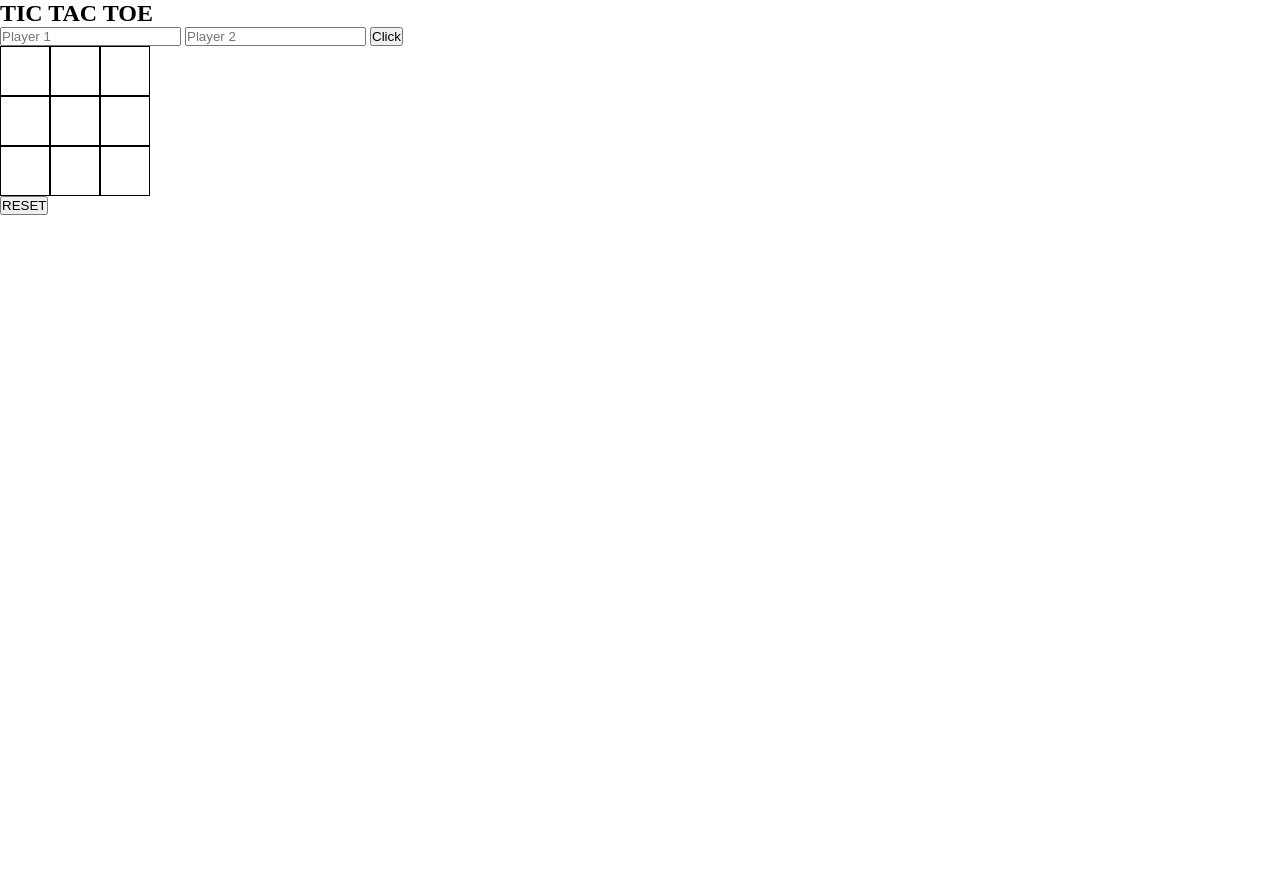
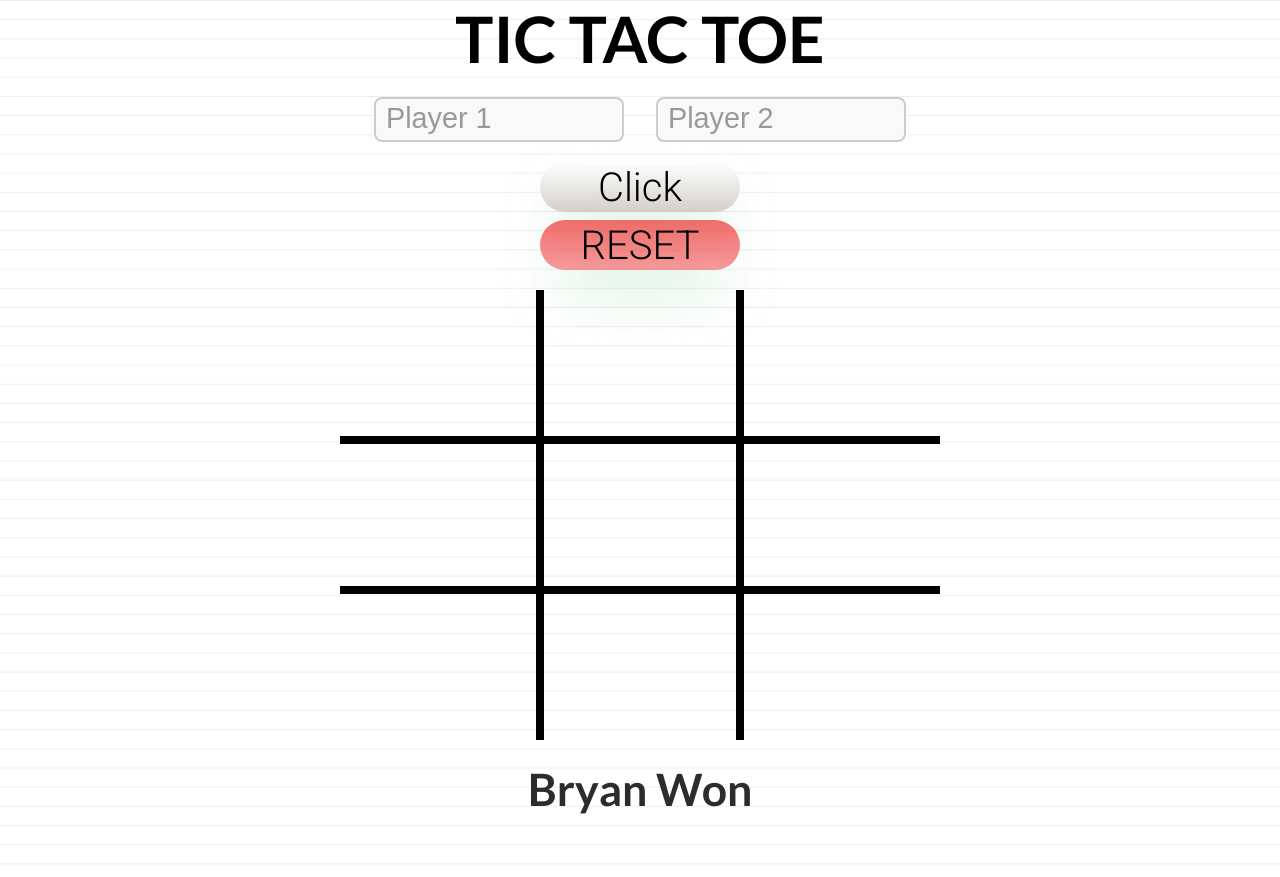
Before and after one commit to DaAlch3m1st/Tic-Tac-Toe, a plain HTML site: page index.html in a window 1280 px wide. Before the commit the page ends 800 px from the top, so only its background shows below. Drawn offline with Linux system fonts and the light colour scheme; a web font is replaced by a local one.

Commit message:
* reset the board working correctly * new sort in the html elements * New styles to the page as the gameboard, text, marks and a background pattern

```diff
--- a/index.html
+++ b/index.html
@@ -9,13 +9,16 @@
 </head>
 <body>
     <section class="hero">
-        <h1>TIC TAC TOE</h1>
+        <h1 class="header">TIC TAC TOE</h1>
     </section>
 
     <section class="game">
-        <input type="text" placeholder="Player 1" id="player1Input">
-        <input type="text" placeholder="Player 2" id="player2Input">
+        <div class="input-players">
+            <input type="text" placeholder="Player 1" id="player1Input">
+            <input type="text" placeholder="Player 2" id="player2Input">
+        </div>
         <button id="addPlayersBtn">Click</button>
+        <div><button id="reset">RESET</button></div>
         <div class="box-game-container" id="gameboard">
             <div class="box-game" id="box1"></div>
             <div class="box-game" id="box2"></div>
@@ -27,9 +30,8 @@
             <div class="box-game" id="box8"></div>
             <div class="box-game" id="box9"></div>
         </div>
-        <div id="winnerPlayer"></div>
+        <div id="winnerPlayer">Bryan Won</div>
     </section>
-    <div><button id="reset">RESET</button></div>
 
     <script src="script.js"></script>
 </body>
--- a/script.js
+++ b/script.js
@@ -2,6 +2,8 @@ const players = {
   player1: '',
   player2: '',
 }
+
+let toggle = false;
 
 function createPlayer() {
   const addPlayersName = document.getElementById('addPlayersBtn');
@@ -92,10 +94,19 @@ function winningCombinations() {
 }
 
 function dom() {
+  const resetBtn = document.getElementById('reset');
   const boxes = document.querySelectorAll('.box-game')
-  let toggle = false;
+  let toggleBtn = false;
+
+  resetBtn.addEventListener('click', function() {
+    toggleBtn = true;
+    if (toggleBtn == true) {
+      location.reload();
+    }
+  })
 
   boxes.forEach(box => {
+    box.classList.add('boxText');
     box.addEventListener('click', function handleToggle() {
         if (!toggle) {
           box.textContent = 'X';
@@ -103,10 +114,13 @@ function dom() {
           box.textContent = 'O';
         }
       toggle = !toggle;
-      box.removeEventListener('click', handleToggle);
+      if (toggleBtn == false) {
+        box.removeEventListener('click', handleToggle);
+      }
       winningCombinations();
     });
   })
+
 }
 
 dom();
--- a/style.css
+++ b/style.css
@@ -1,21 +1,158 @@
+@import url('https://fonts.googleapis.com/css2?family=Protest+Guerrilla&display=swap');
+@import url('https://fonts.googleapis.com/css2?family=Lato:ital,wght@0,100;0,300;0,400;0,700;0,900;1,100;1,300;1,400;1,700;1,900&display=swap');
+@import url('https://fonts.googleapis.com/css2?family=Roboto:ital,wght@0,100;0,300;0,400;0,500;0,700;0,900;1,100;1,300;1,400;1,500;1,700;1,900&display=swap');
+
+:root {
+    --primary-font: "Lato", sans-serif;
+    --secondary-font: "Roboto", sans-serif;
+    --game-font: "Protest Guerrilla", sans-serif;
+}
+
 * {
     margin: 0;
     padding: 0;
     box-sizing: border-box;
 }
 
+body {
+    background-color: #fff;
+    background-size: 100% 1.2em;
+    background-image: -webkit-linear-gradient(0deg, transparent 79px, #abced4 79px, #abced4 81px, transparent 81px), -webkit-linear-gradient(#eee .05em, transparent .05em);
+    background-image: -moz-linear-gradient(0deg, transparent 79px, #abced4 79px, #abced4 81px, transparent 81px), -moz-linear-gradient(#eee .05em, transparent .05em);
+    background-image: -ms-linear-gradient(0deg, transparent 79px, #abced4 79px, #abced4 81px, transparent 81px), -ms-linear-gradient(#eee .05em, transparent .05em);
+    background-image: -o-linear-gradient(0deg, transparent 79px, #abced4 79px, #abced4 81px, transparent 81px), -o-linear-gradient(#eee .05em, transparent .05em);
+    background-image: linear-gradient(0deg, transparent 79px, #abced4 79px, #abced4 81px, transparent 81px), linear-gradient(#eee .05em, transparent .05em);
+}
+
 .box-game-container {
     display: grid;
-    grid-template-columns: repeat(3,50px);
+    grid-template-columns: repeat(3,200px);
+}
+
+.header {
+    font-size: 4em;
+    text-align: center;
+    font-family: var(--primary-font);
+}
+
+.input-players {
+    display: flex;
+    flex-direction: row;
+    gap: 2em;
+    justify-content: center;
+    margin-top: 20px;
+}
+
+.input-players > input {
+    width: 250px;
+    height: 45px;
+    padding: 10px;
+    font-size: 1.5em;
+    border: 2px solid #ccc;
+    border-radius: 8px;
+    background-color: #f9f9f9;
+    transition: border 0.3s ease-in-out, box-shadow 0.3s ease-in-out;
+    outline: none;
+}
+
+
+.input-players > #player1Input:focus {
+    border-color: #007BFF;
+    box-shadow: 0 0 8px rgba(0, 123, 255, 0.3);
+}
+
+.input-players > #player2Input:focus {
+    border-color: red;
+    box-shadow: 0 0 8px rgba(255, 0, 0, 0.785);
+}
+
+.input-players > input::placeholder {
+    font-size: 1.2em;
+    color: #999;
+}
+
+.input-players > #player1Input:hover {
+    border-color: #007BFF;
+}
+
+.input-players > #player2Input:hover {
+    border-color: red;
+}
+
+#addPlayersBtn {
+    font-family: var(--secondary-font);
+    font-weight: 300;
+    margin-top: 0.5em;
+    margin-bottom: 0.2em;
+    font-size: 2.5em;
+    width: 200px;
+    height: 50px;
+    border: none;
+    border-radius: 25px;
+    background-color: green;
+    cursor: pointer;
+    background: linear-gradient(0deg, rgba(202, 197, 192, 0.814) 0%, rgb(254, 255, 254) 100%);
+    border: none;
+    box-shadow: 0 0.7em 1.5em -0.5em #14a73e98;
+    color: #000;
+}
+
+#reset {
+    font-family: var(--secondary-font);
+    font-weight: 300;
+    font-size: 2.5em;
+    margin-bottom: 0.5em;
+    width: 200px;
+    height: 50px;
+    border: none;
+    border-radius: 25px;
+    background-color: green;
+    cursor: pointer;
+    background: linear-gradient(0deg, rgba(237, 42, 42, 0.471) 0%, rgba(239, 46, 46, 0.696) 100%);
+    border: none;
+    box-shadow: 0 0.7em 1.5em -0.5em #14a73e98;
+    color: #000;
+}
+
+.game {
+    height: 100vh;
+    display: flex;
+    flex-direction: column;
+    align-items: center;
+}
+
+#box1, #box2, #box3 {
+    border-top: 0;
+}
+
+#box1, #box4, #box7 {
+    border-left: 0;
+}
+
+#box3, #box6, #box9 {
+    border-right: 0;
+}
+
+#box7, #box8, #box9 {
+    border-bottom: 0;
 }
 
 .box-game {
-    border: 1px solid;
-    width: 50px;
-    height: 50px;
+    border: 4px solid;
+    width: 200px;
+    height: 150px;
     cursor: pointer;
     display: flex;
     justify-content: center;
     align-items: center;
-    font-size: 36px;
+    font-size: 10em;
+    font-family: var(--game-font);
 }
+
+#winnerPlayer {
+    margin-top: 0.5em;
+    font-size: 2.785em;
+    color: #2d2b2b;
+    font-family: var(--primary-font);
+    font-weight: 700;
+}
```
